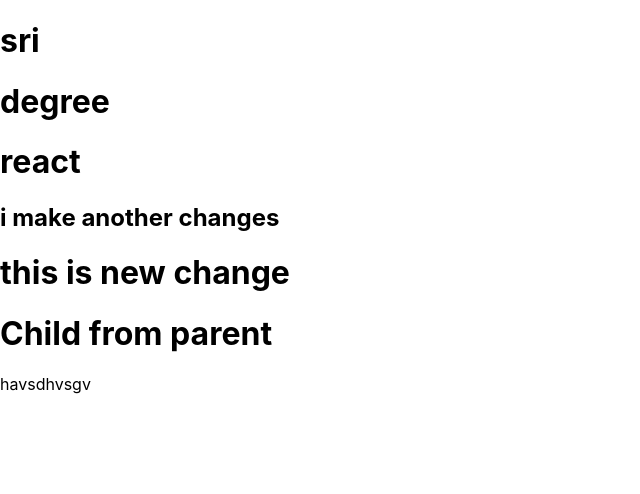
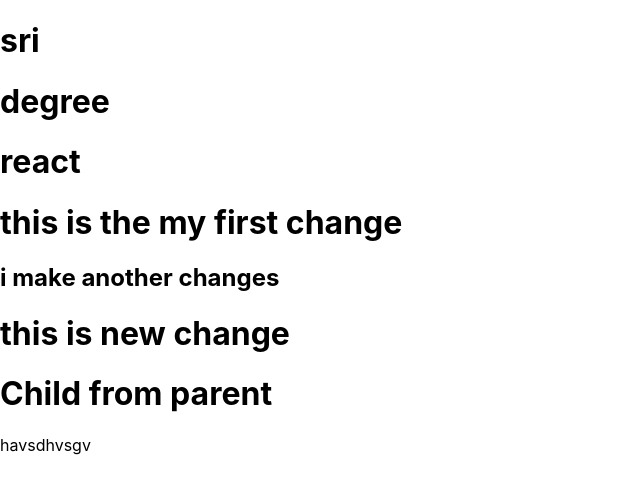
Before and after one commit to srimani282/Reactdev, a React (Create React App) app: page / in a window 1280 px wide. Shown: the top 494 px of the page, without its empty margins (0-640 px from the left). Built offline with nearby package versions, Linux system fonts and the light colour scheme.

Commit message:
I done my work

```diff
--- a/src/App.js
+++ b/src/App.js
@@ -14,6 +14,7 @@ function App(props) {
         }}
       />
       <Children>
+        <h1> this is the my first change</h1>
         <h2>i make another changes</h2>
         <h1>this is new change</h1>
         <h1>Child from parent</h1>
```
